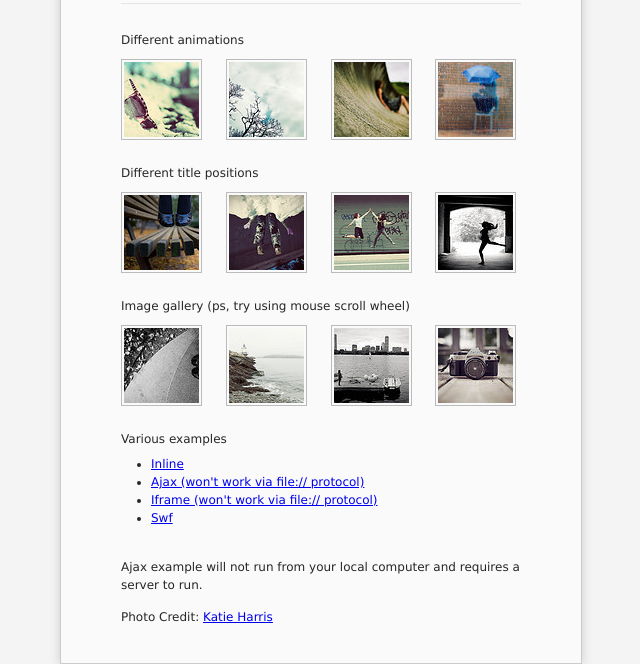
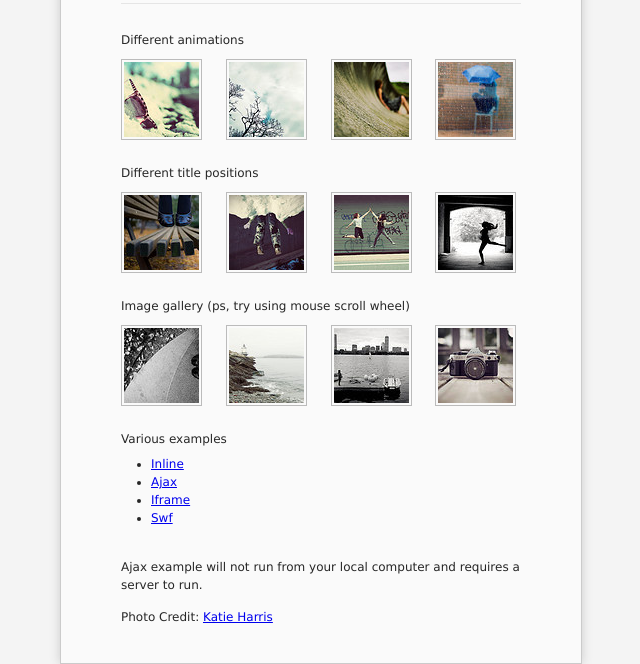
Before and after one commit to everyonesdesign/fancybox-mit, a website: page example/index.html in a window 1280 px wide. Shown: the part 144-808 px from the top of the page, without its empty margins (319-959 px from the left). Drawn offline with Linux system fonts and the light colour scheme.

Commit message:
corrected examples text

```diff
--- a/example/index.html
+++ b/example/index.html
@@ -140,8 +140,8 @@
 
     <ul>
         <li><a id="various1" href="#inline1" title="Lorem ipsum dolor sit amet">Inline</a></li>
-        <li><a id="various2" href="ajax.txt">Ajax (won't work via file:// protocol)</a></li>
-        <li><a id="various3" href="http://google.com">Iframe (won't work via file:// protocol)</a></li>
+        <li><a id="various2" href="ajax.txt">Ajax</a></li>
+        <li><a id="various3" href="http://www.wikipedia.org/">Iframe</a></li>
         <li><a id="various4" href="http://www.adobe.com/jp/events/cs3_web_edition_tour/swfs/perform.swf">Swf</a></li>
     </ul>
 
```
